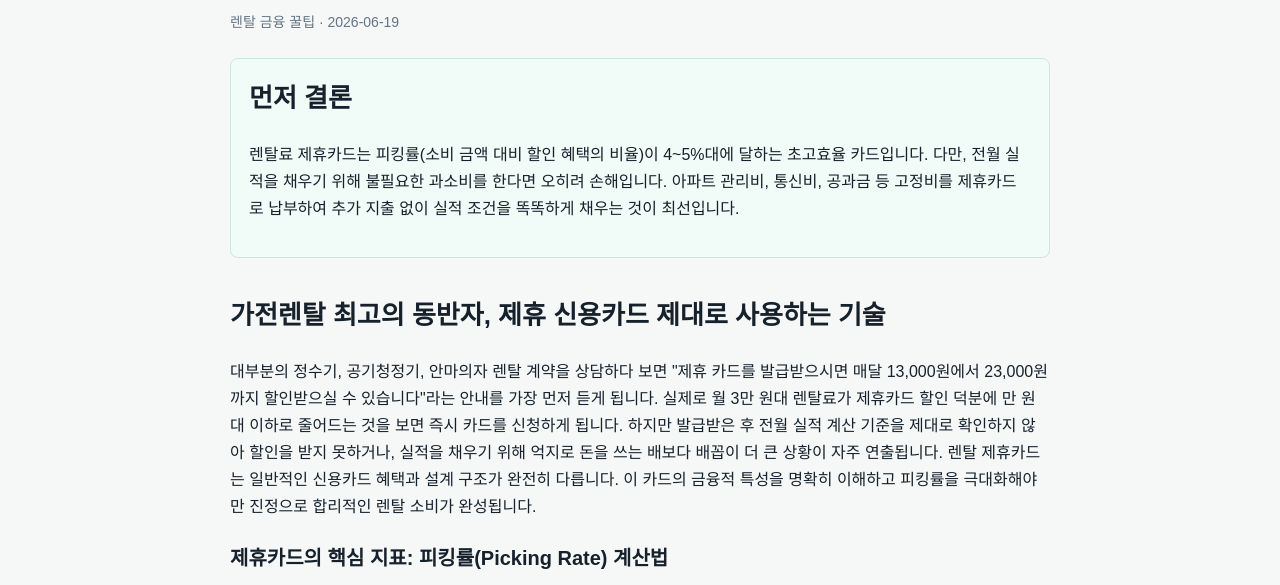
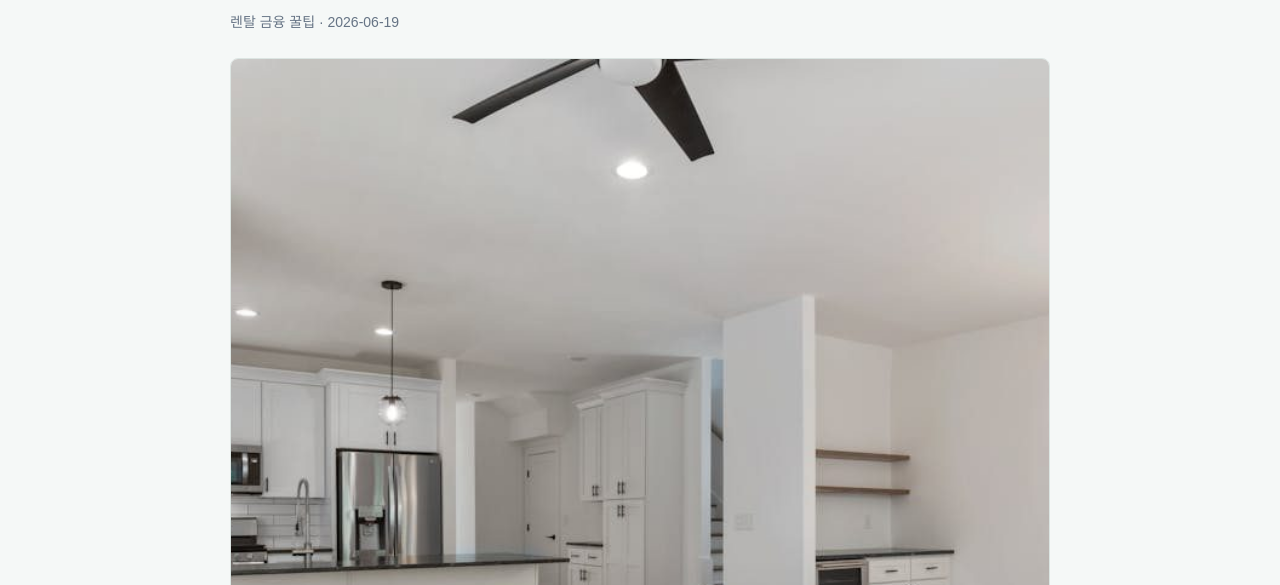
Before and after one commit to sunnyheej-wq/justinfarm-site, a website: page blog/card-discount-guide/index.html in a window 1280 px wide. Shown: the part 197-782 px from the top of the page. Drawn offline with Linux system fonts and the light colour scheme.

Commit message:
Fix cache-buster for app.js and resolve duplicate thumbnails in latest rental guides

```diff
--- a/blog/card-discount-guide/index.html
+++ b/blog/card-discount-guide/index.html
@@ -35,6 +35,10 @@
       <p class="breadcrumb"><a href="/">홈</a> / <a href="/blog/">가이드</a></p>
       <h1>렌탈 제휴카드 할인 극대화 가이드</h1>
       <p class="meta">렌탈 금융 꿀팁 · 2026-06-19</p>
+
+      <div class="article-image">
+        <img src="/assets/photos/appliance-kitchen.jpg" alt="렌탈 제휴카드 할인 극대화">
+      </div>
 
       <div class="evidence-box">
         <h2>먼저 결론</h2>
```
Also changed, not shown: blog/rental-vs-lease-finance/index.html (+4 -0 lines), index.html (+1 -1 lines).
